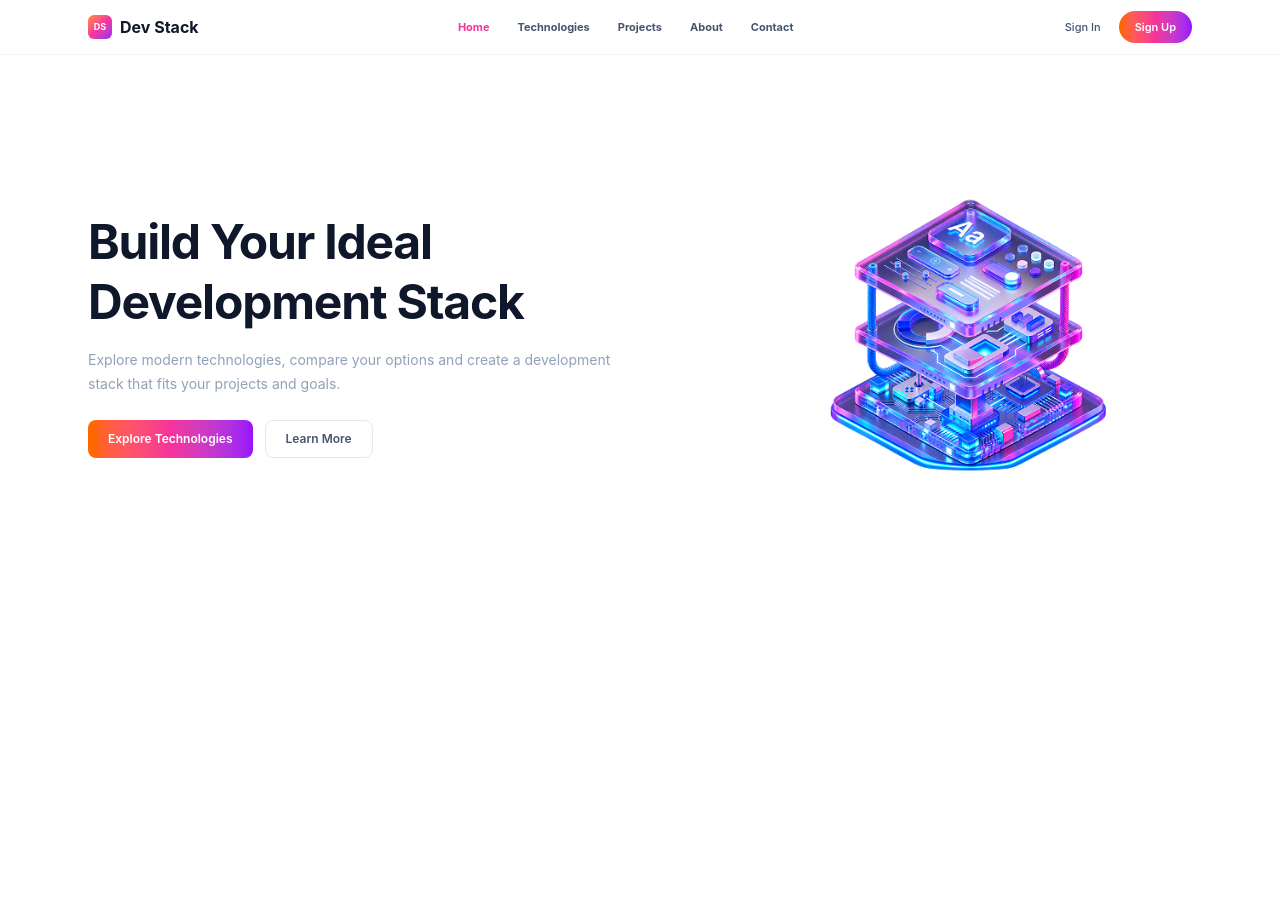
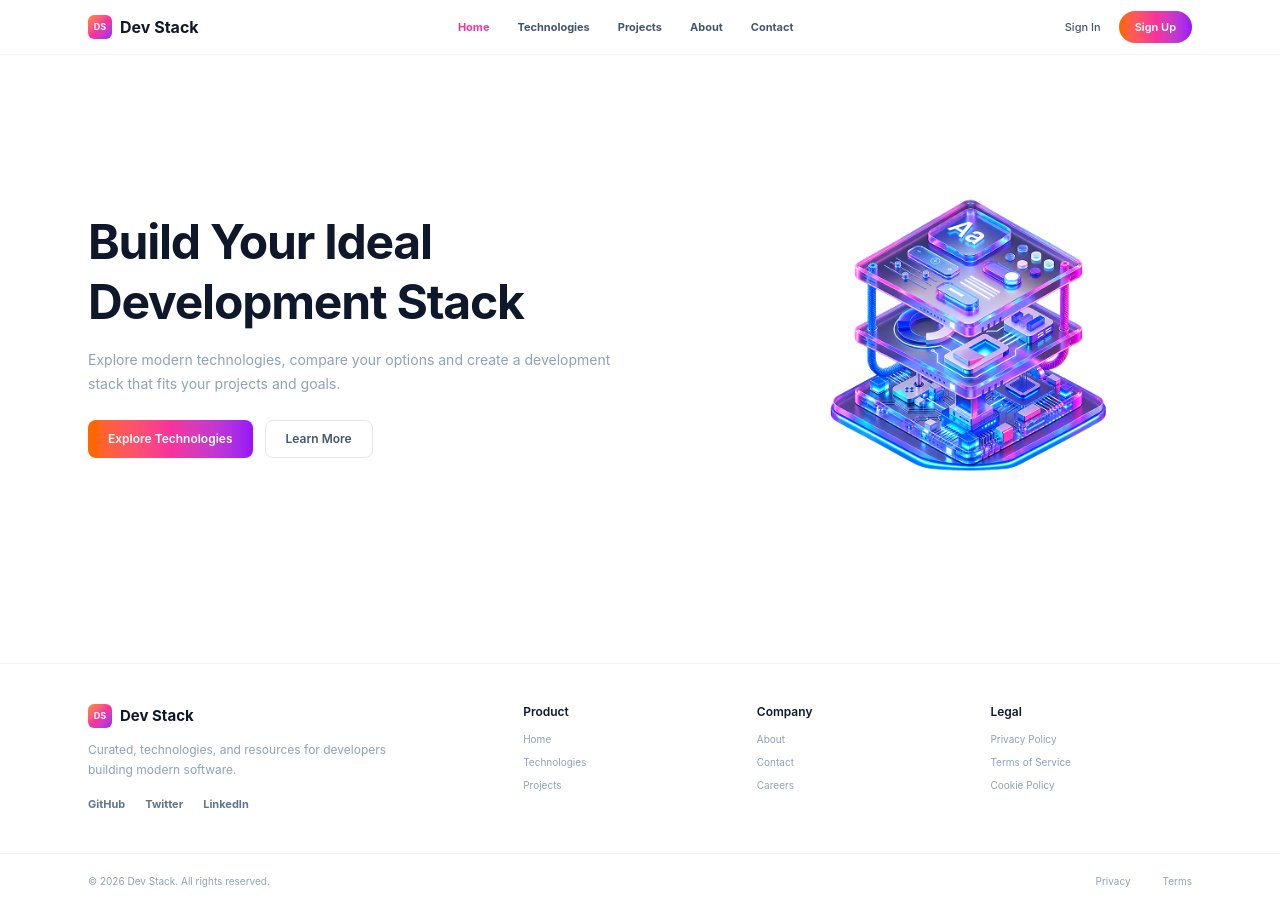
Before and after one commit to hasib50/Dev-Stack-Hasib-B14-A5, a React (Vite) app: page / in a window 1280 px wide. Before the commit the page ends 800 px from the top, so only its background shows below. Built offline with nearby package versions, Linux system fonts and the light colour scheme.

Commit message:
Footer section create

```diff
--- a/src/App.tsx
+++ b/src/App.tsx
@@ -1,5 +1,6 @@
 import Nav from "./components/Nav";
 import Banner from "./components/Banner";
+import Footer from "./components/Footer";
 
 const App = () => {
   const handleExplore = () => {
@@ -12,6 +13,7 @@ const App = () => {
     <div className="min-h-screen bg-white">
       <Nav />
       <Banner onExplore={handleExplore} />
+      <Footer />
     </div>
   );
 };
--- a/src/components/Footer.tsx
+++ b/src/components/Footer.tsx
@@ -0,0 +1,198 @@
+const Footer = () => {
+  return (
+    <footer
+      id="contact"
+      className="mt-12 border-t border-slate-100 bg-white"
+    >
+      {/* M Footer */}
+      <div className="mx-auto grid max-w-6xl gap-8 px-5 py-10 md:grid-cols-2 lg:grid-cols-[1.4fr_0.7fr_0.7fr_0.7fr] lg:px-6">
+
+        {/* Brand */}
+        <div>
+          <a
+            href="#home"
+            className="flex items-center gap-2"
+          >
+            <span className="flex h-6 w-6 items-center justify-center rounded-md bg-linear-to-br from-orange-400 via-pink-500 to-purple-600 text-[9px] font-bold text-white">
+              DS
+            </span>
+
+            <span className="text-[15px] font-bold text-slate-900">
+              Dev <span className="gradient-text">Stack</span>
+            </span>
+          </a>
+
+          <p className="mt-3 max-w-xs text-xs leading-5 text-slate-400">
+            Curated, technologies, and resources for developers building
+            modern software.
+          </p>
+
+          {/* Social Links */}
+          <div className="mt-4 flex gap-5">
+            <a
+              href="https://github.com"
+              target="_blank"
+              rel="noreferrer"
+              className="text-[11px] font-bold text-slate-500 transition hover:text-pink-500"
+            >
+              GitHub
+            </a>
+
+            <a
+              href="https://twitter.com"
+              target="_blank"
+              rel="noreferrer"
+              className="text-[11px] font-bold text-slate-500 transition hover:text-pink-500"
+            >
+              Twitter
+            </a>
+
+            <a
+              href="https://linkedin.com"
+              target="_blank"
+              rel="noreferrer"
+              className="text-[11px] font-bold text-slate-500 transition hover:text-pink-500"
+            >
+              LinkedIn
+            </a>
+          </div>
+        </div>
+
+        {/* Product */}
+        <div>
+          <h3 className="text-xs font-semibold text-slate-900">
+            Product
+          </h3>
+
+          <ul className="mt-3 space-y-2 text-[10px] text-slate-400">
+            <li>
+              <a
+                href="#home"
+                className="transition hover:text-pink-500"
+              >
+                Home
+              </a>
+            </li>
+
+            <li>
+              <a
+                href="#technologies"
+                className="transition hover:text-pink-500"
+              >
+                Technologies
+              </a>
+            </li>
+
+            <li>
+              <a
+                href="#projects"
+                className="transition hover:text-pink-500"
+              >
+                Projects
+              </a>
+            </li>
+          </ul>
+        </div>
+
+        {/* Company */}
+        <div>
+          <h3 className="text-xs font-semibold text-slate-900">
+            Company
+          </h3>
+
+          <ul className="mt-3 space-y-2 text-[10px] text-slate-400">
+            <li>
+              <a
+                href="#about"
+                className="transition hover:text-pink-500"
+              >
+                About
+              </a>
+            </li>
+
+            <li>
+              <a
+                href="#contact"
+                className="transition hover:text-pink-500"
+              >
+                Contact
+              </a>
+            </li>
+
+            <li>
+              <a
+                href="#"
+                className="transition hover:text-pink-500"
+              >
+                Careers
+              </a>
+            </li>
+          </ul>
+        </div>
+
+        {/* Legal */}
+        <div>
+          <h3 className="text-xs font-semibold text-slate-900">
+            Legal
+          </h3>
+
+          <ul className="mt-3 space-y-2 text-[10px] text-slate-400">
+            <li>
+              <a
+                href="#"
+                className="transition hover:text-pink-500"
+              >
+                Privacy Policy
+              </a>
+            </li>
+
+            <li>
+              <a
+                href="#"
+                className="transition hover:text-pink-500"
+              >
+                Terms of Service
+              </a>
+            </li>
+
+            <li>
+              <a
+                href="#"
+                className="transition hover:text-pink-500"
+              >
+                Cookie Policy
+              </a>
+            </li>
+          </ul>
+        </div>
+      </div>
+
+      {/* B Footer */}
+      <div className="border-t border-slate-100">
+        <div className="mx-auto max-w-6xl px-5 py-5 lg:px-6">
+          <div className="flex items-center justify-between text-[10px] text-slate-400">
+            <p>© 2026 Dev Stack. All rights reserved.</p>
+
+            <div className="flex items-center gap-8">
+              <a
+                href="#"
+                className="transition hover:text-slate-600"
+              >
+                Privacy
+              </a>
+
+              <a
+                href="#"
+                className="transition hover:text-slate-600"
+              >
+                Terms
+              </a>
+            </div>
+          </div>
+        </div>
+      </div>
+    </footer>
+  );
+};
+
+export default Footer;
```
